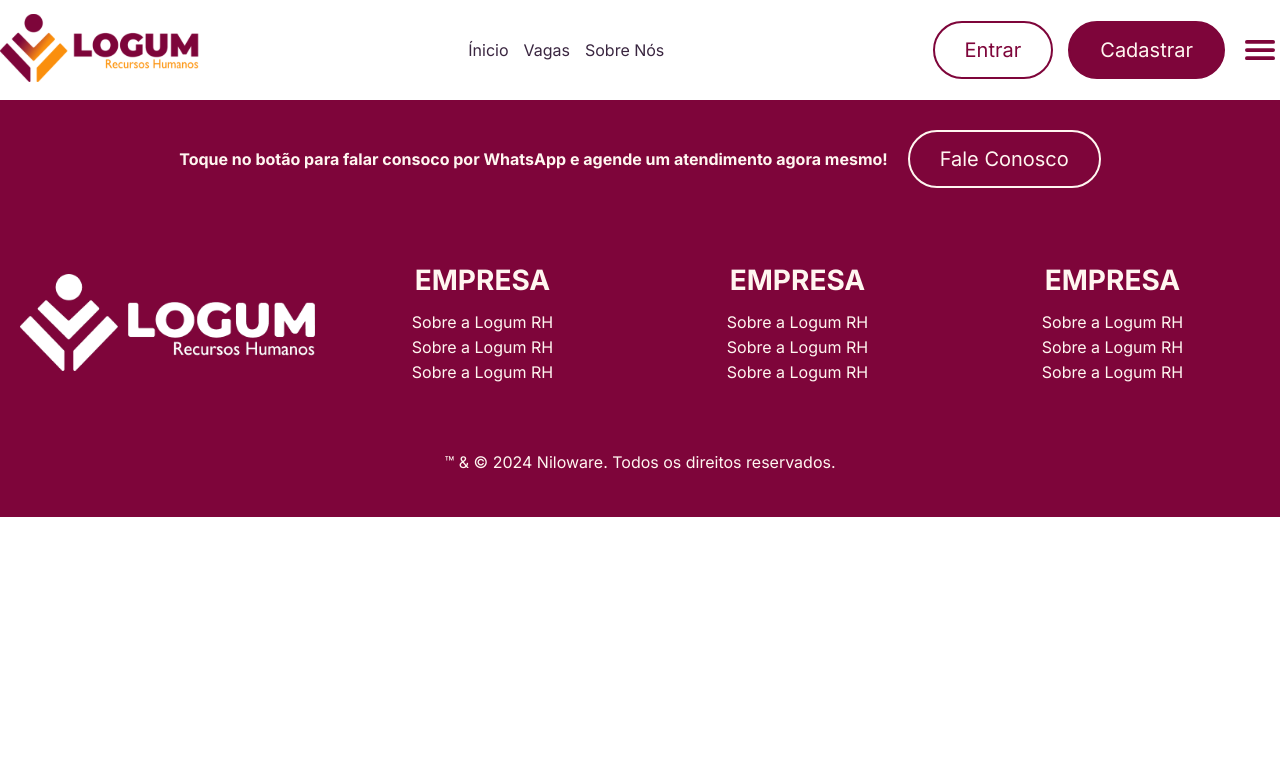
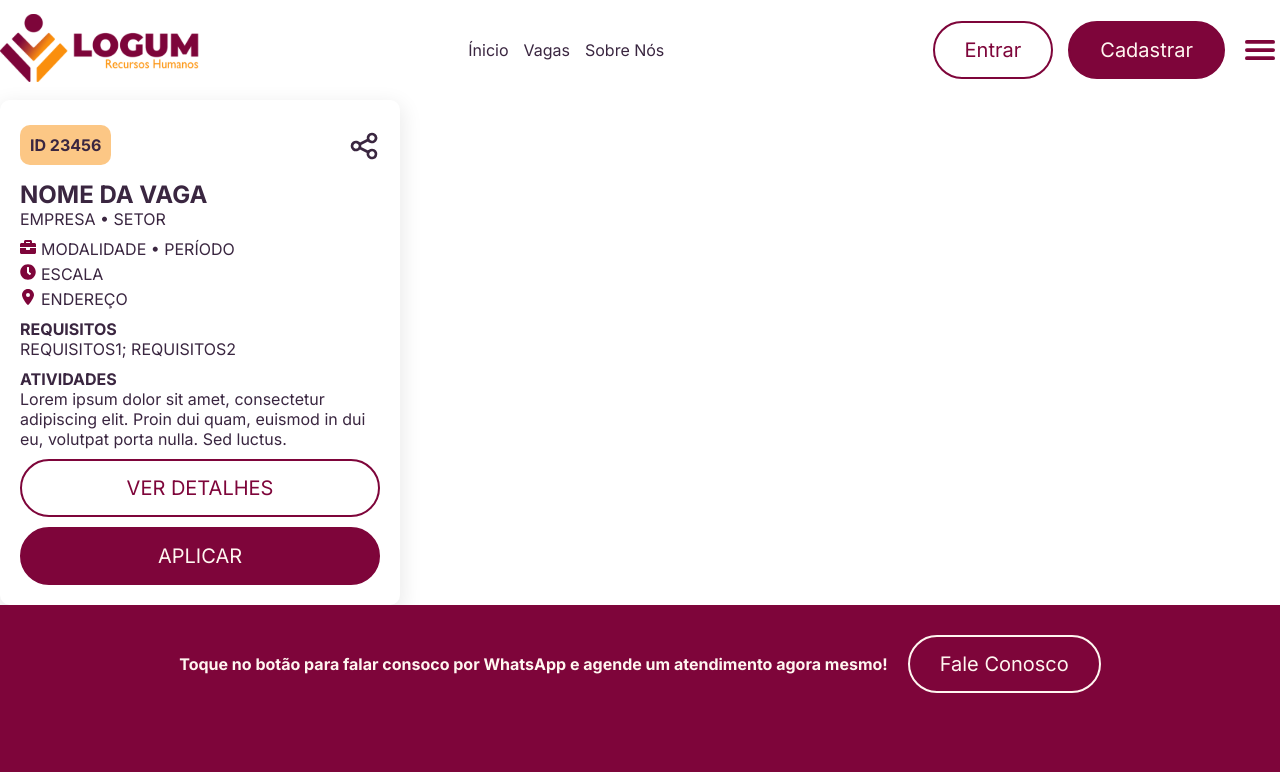
Before and after one commit to MPCGomes/logumrh, a Next.js app in the folder frontend-web/: page / in a window 1280 px wide. Shown: the top 772 px of the page. Built offline with nearby package versions, Linux system fonts and the light colour scheme.

Commit message:
feat: vacancy card

```diff
--- a/frontend-web/app/page.tsx
+++ b/frontend-web/app/page.tsx
@@ -1,11 +1,24 @@
 import CTA from "@/components/CTA/CTA";
 import Footer from "@/components/Footer/Footer";
 import Navbar from "@/components/Navbar/Navbar";
+import VacancyCard from "@/components/VacancyCard/VacancyCard";
 
 const Home = () => {
   return (
     <div>
       <Navbar />
+      <VacancyCard
+        id={23456}
+        vacancy="Nome da Vaga"
+        firm='Empresa'
+        sector='Setor'
+        modality='Modalidade'
+        period='Período'
+        scale='Escala'
+        location='Endereço'
+        requirements='Requisitos1; Requisitos2'
+        activities='Lorem ipsum dolor sit amet, consectetur adipiscing elit. Proin dui quam, euismod in dui eu, volutpat porta nulla. Sed luctus.'
+      />
       <CTA />
       <Footer />
     </div>
--- /dev/null
+++ b/frontend-web/components/VacancyCard/VacancyCard.module.scss
@@ -0,0 +1,88 @@
+@import '../../styles/variables';
+
+.vacancyCard {
+  max-width: 400px;
+  width: 100%;
+  box-shadow: 0px 7px 20px 4px rgba(0, 0, 0, 0.08);
+  border-radius: 10px;
+  padding: 20px;
+  color: var(--text-color);
+
+  display: flex;
+  flex-direction: column;
+  gap: 10px;
+}
+
+.idGroup {
+  display: flex;
+  justify-content: space-between;
+  align-items: center;
+
+  p {
+    background-color: #fa8f0d80;
+    padding: 10px;
+    border-radius: 10px;
+    font-weight: bold;
+    font-size: $fs-300;
+  }
+
+  .share {
+    padding-top: 10px;
+    background-color: transparent;
+    font-size: 2rem;
+    border: 0;
+    color: var(--text-color);
+    cursor: pointer;
+  }
+}
+
+.vacancy {
+  text-transform: uppercase;
+
+  .title {
+    font-weight: bold;
+    font-size: $fs-500;
+  }
+
+  .infoGroup {
+    display: flex;
+    gap: 10px;
+    font-size: $fs-300;
+  }
+}
+
+.info {
+  display: flex;
+  flex-direction: column;
+  gap: 5px;
+  text-transform: uppercase;
+  font-size: $fs-300;
+
+  p {
+    display: flex;
+    align-items: center;
+    gap: 5px;
+  }
+
+  span {
+    color: var(--primary-color);
+  }
+}
+
+.requirements {
+  text-transform: uppercase;
+  font-size: $fs-300;
+
+  .title {
+    font-weight: bold;
+  }
+}
+
+.activities {
+  font-size: $fs-300;
+
+  .title {
+    text-transform: uppercase;
+    font-weight: bold;
+  }
+}
--- /dev/null
+++ b/frontend-web/components/VacancyCard/VacancyCard.tsx
@@ -0,0 +1,82 @@
+import React from 'react'
+import styles from './VacancyCard.module.scss'
+import { HiOutlineShare } from "react-icons/hi";
+import { FaBriefcase, FaClock } from "react-icons/fa";
+import { FaLocationDot } from "react-icons/fa6";
+import classNames from 'classnames';
+import ButtonSecondary from '../ButtonSecondary/ButtonSecondary';
+import ButtonPrimary from '../ButtonPrimary/ButtonPrimary';
+
+interface VacancyCardProps {
+  id: number;
+  vacancy: string;
+  firm: string;
+  sector: string;
+  modality: string;
+  period: string;
+  scale: string;
+  location: string;
+  requirements: string;
+  activities: string;
+}
+
+const VacancyCard: React.FC<VacancyCardProps> = ({ id, vacancy, firm, sector, modality, period, scale, location, requirements, activities }) => {
+  return (
+    <div className={styles.vacancyCard}>
+      <div className={styles.idGroup}>
+        <p>
+          ID {id}
+        </p>
+        <button className={styles.share}>
+          <HiOutlineShare />
+        </button>
+      </div>
+
+      <div className={styles.vacancy}>
+        <p className={styles.title}>{vacancy}</p>
+        <p>{firm} • {sector}</p>
+      </div>
+
+      <div className={styles.info}>
+        <p>
+          <span>
+            <FaBriefcase />
+          </span>
+          {modality} • {period}
+        </p>
+        <p>
+          <span>
+            <FaClock />
+          </span>
+          {scale}
+        </p>
+        <p>
+          <span>
+            <FaLocationDot />
+          </span>
+          {location}
+        </p>
+      </div>
+
+      <div className={styles.requirements}>
+        <p className={styles.title}>
+          Requisitos
+        </p>
+        <p>{requirements}</p>
+      </div>
+
+      <div className={styles.activities}>
+        <p className={styles.title}>
+          Atividades
+        </p>
+        <p>{activities}</p>
+      </div>
+
+      <ButtonSecondary text='VER DETALHES'/>
+      <ButtonPrimary text='APLICAR'/>
+
+    </div>
+  )
+}
+
+export default VacancyCard
--- a/frontend-web/package.json
+++ b/frontend-web/package.json
@@ -9,6 +9,7 @@
     "lint": "next lint"
   },
   "dependencies": {
+    "classnames": "^2.5.1",
     "next": "15.0.0",
     "react": "19.0.0-rc-65a56d0e-20241020",
     "react-dom": "19.0.0-rc-65a56d0e-20241020",
```
Also changed, not shown: 1 other file (tests, documents, lock files or other folders).
